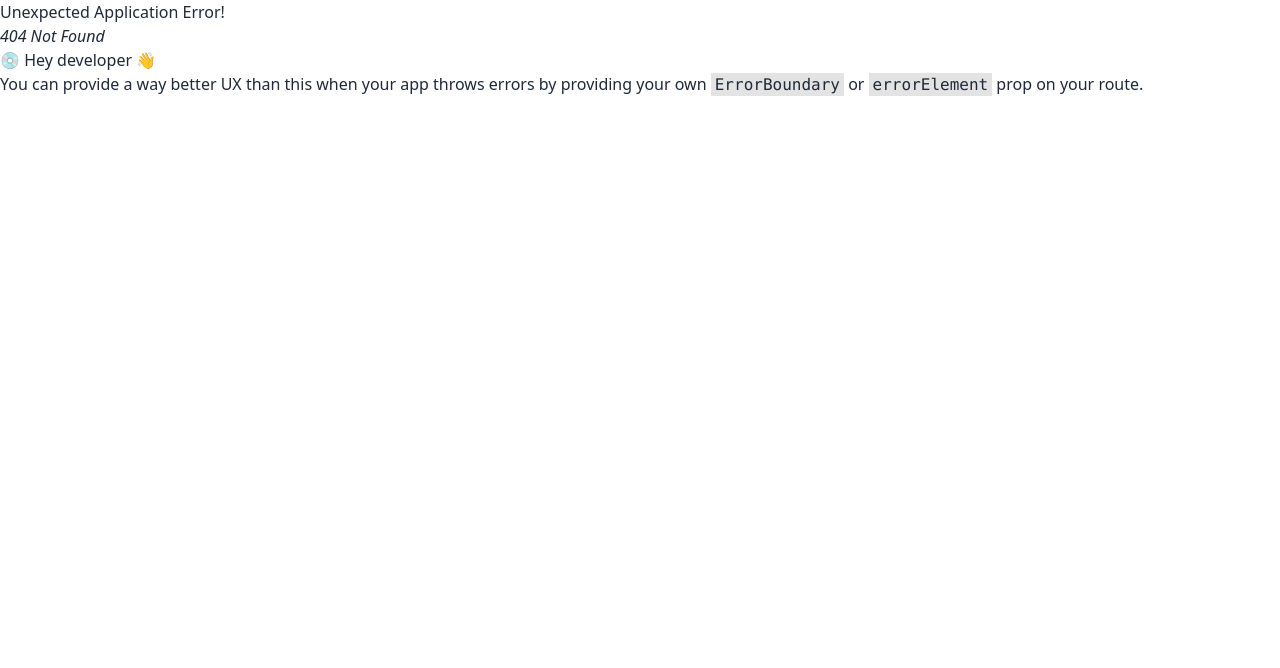
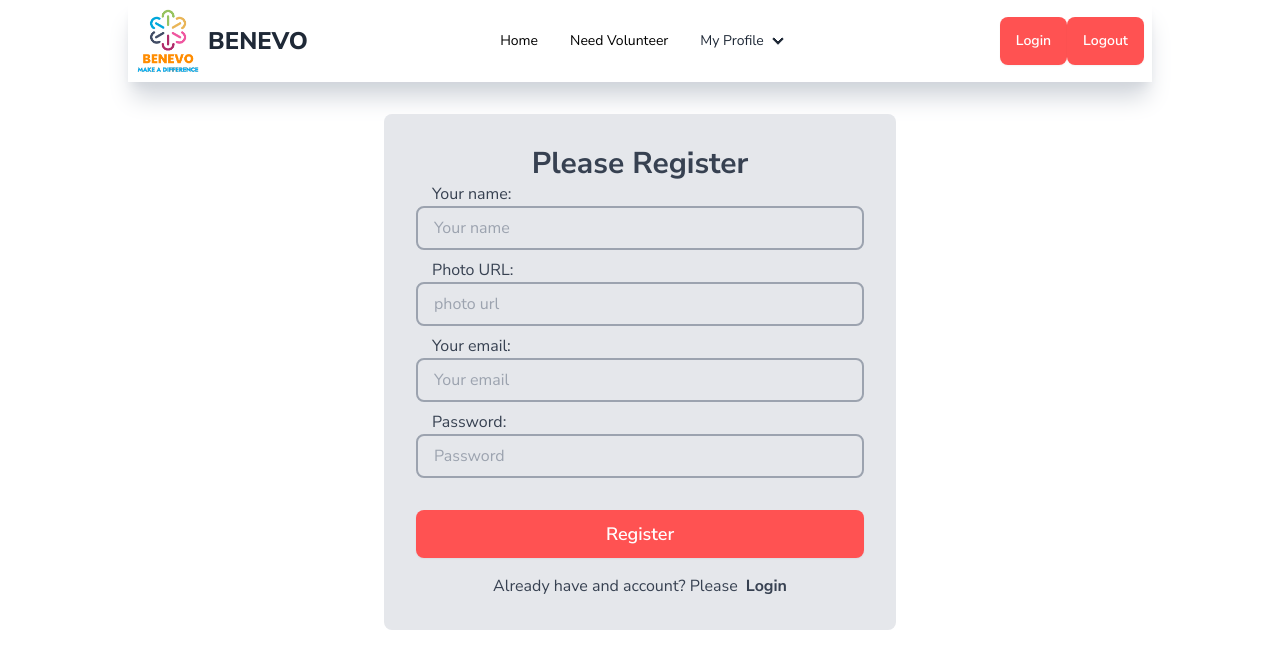
Before and after one commit to tuheen66/volunteer-client, a React (Vite) app: page /register in a window 1280 px wide. Before the commit this address had no page. Shown: the top 668 px of the page. Built offline with nearby package versions, Linux system fonts and the light colour scheme.

Commit message:
added register page

```diff
--- /dev/null
+++ b/src/Pages/Register.jsx
@@ -0,0 +1,94 @@
+import { Link } from "react-router-dom";
+// import register from "../assets/images/register.jpg";
+
+const Register = () => {
+  return (
+    <div className=" w-[80%] mx-auto items-center justify-center">
+
+
+      <div className="w-[50%] bg-gray-200 p-8  mx-auto text-gray-700 my-8 rounded-lg">
+        <h2 className="text-center text-3xl font-bold">Please Register</h2>
+
+        <form
+          // onSubmit={handleRegister}
+          className="form-action"
+        >
+          <div className="w-full">
+            <label className="pl-4 " htmlFor="name">
+              Your name:
+            </label>
+            <input
+              className="bg-gray-200 py-2 px-4 w-full mb-2 rounded-lg border-2 border-gray-400"
+              type="text"
+              placeholder="Your name"
+              name="name"
+              id="name"
+            />
+          </div>
+
+          <div className="w-full">
+            <label className="pl-4 " htmlFor="photo">
+              Photo URL:
+            </label>
+            <input
+              className="bg-gray-200 py-2 px-4 w-full mb-2 rounded-lg border-2 border-gray-400"
+              type="text"
+              placeholder="photo url"
+              name="photo"
+              id="photo"
+            />
+          </div>
+
+          <div className="w-full">
+            <label className="pl-4 " htmlFor="email">
+              Your email:
+            </label>
+            <input
+              className="bg-gray-200 py-2 px-4 w-full mb-2 rounded-lg border-2 border-gray-400"
+              type="email"
+              placeholder="Your email"
+              name="email"
+              id="email"
+            />
+          </div>
+
+          <div className="w-full relative">
+            <label className="pl-4 " htmlFor="password">
+              Password:
+            </label>
+            <input
+              className="bg-gray-200 py-2 px-4 w-full mb-2 rounded-lg border-2 border-gray-400"
+              type="password"
+              placeholder="Password"
+              name="password"
+              id="password"
+            />
+            <span
+              // onClick={() => setShowPassword(!showPassword)}
+              className="absolute right-2 top-9"
+            >
+              {/* {showPassword ? <FaRegEyeSlash /> : <FaRegEye />} */}
+            </span>
+          </div>
+
+          <input
+            className="btn  bg-[#ff5252] w-full border-none text-lg mt-6 text-white rounded-lg hover:bg-[#cc8e35] "
+            type="submit"
+            value="Register"
+          />
+        </form>
+
+        <div className="text-center mt-4 space-y-2">
+          <p>
+            Already have and account? Please
+            <Link to="/login" className="font-bold ml-2 hover:underline">
+              Login
+            </Link>
+          </p>
+        </div>
+      </div>
+    </div>
+  );
+};
+
+export default Register;
--- a/src/main.jsx
+++ b/src/main.jsx
@@ -7,6 +7,7 @@ import { createBrowserRouter, RouterProvider } from "react-router-dom";
 import Root from "./Root/Root";
 import Home from "./Pages/Home";
 import Login from "./Pages/Login";
+import Register from "./Pages/Register";
 
 const router = createBrowserRouter([
   {
@@ -21,6 +22,10 @@ const router = createBrowserRouter([
         path: "/login",
         element: <Login></Login>
       },
+      {
+        path: "/register",
+        element: <Register></Register>
+      },
     ]
   },
 ]);
```
